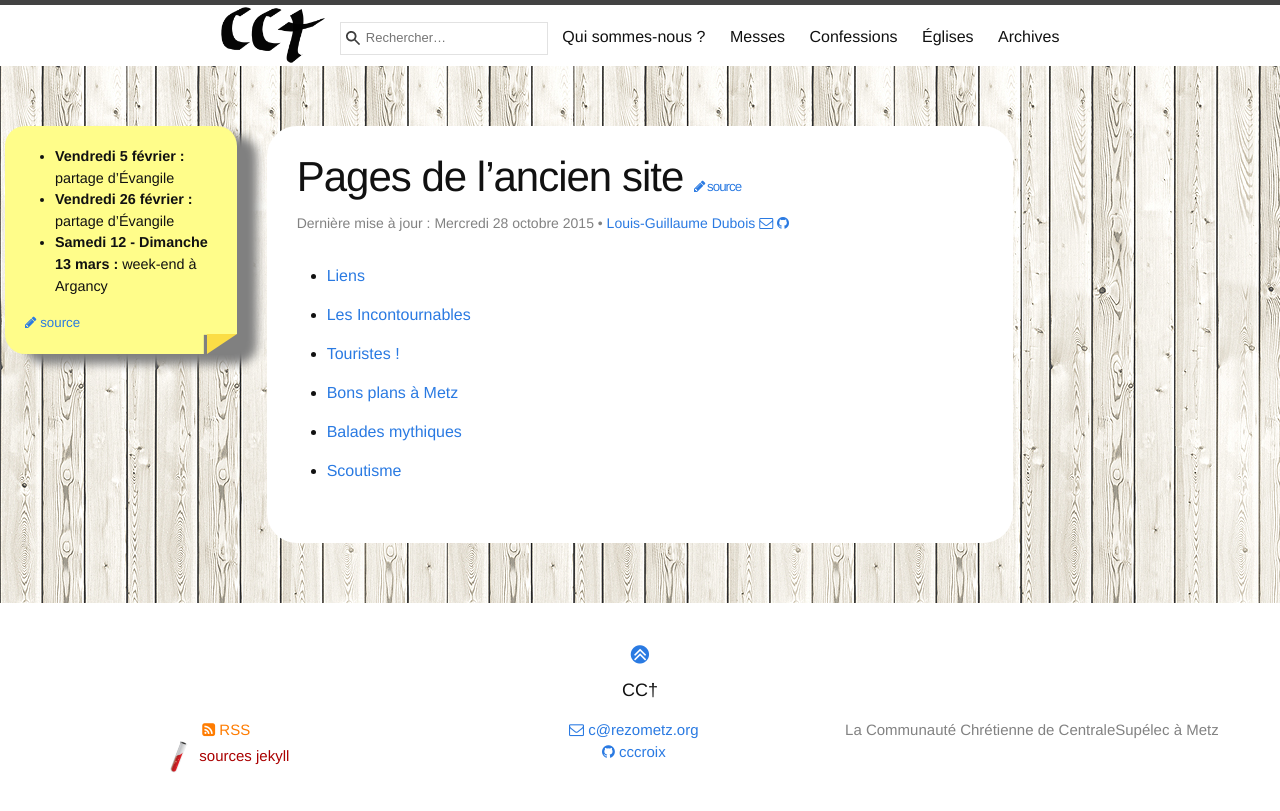
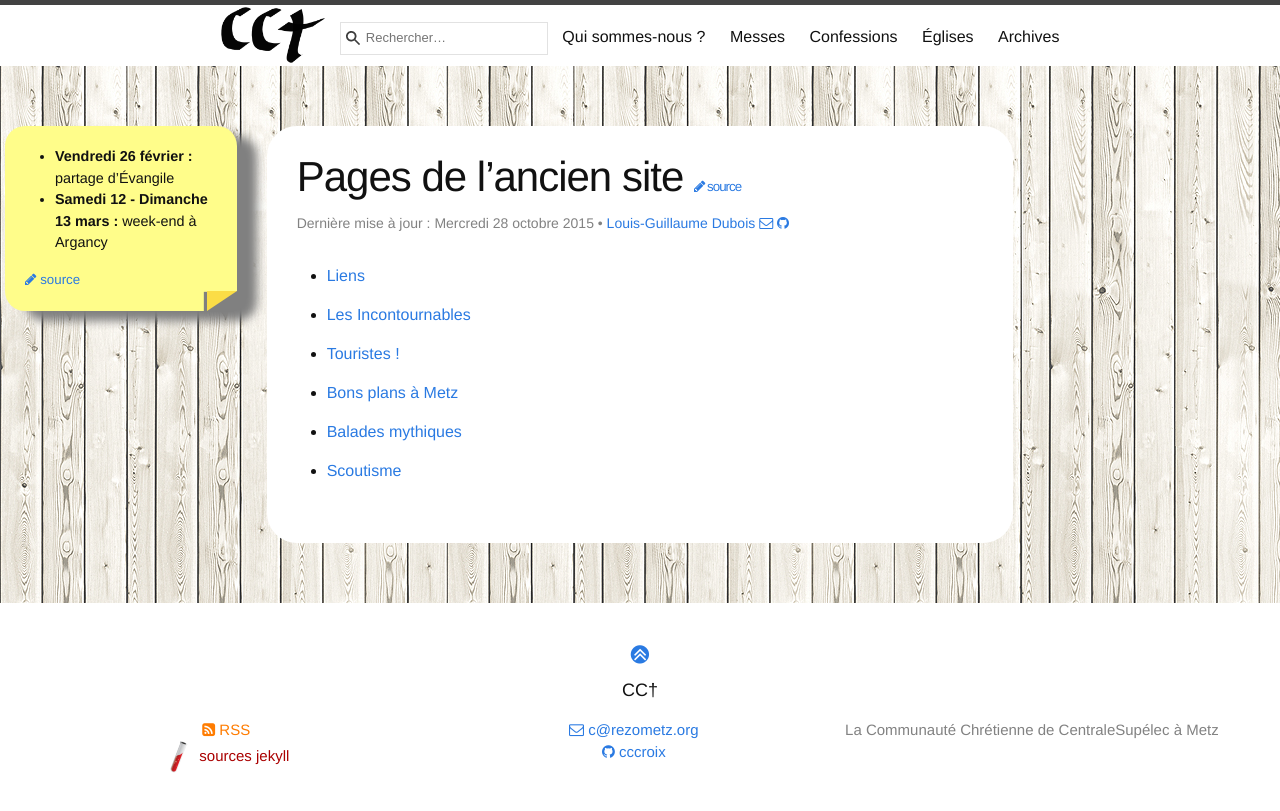
Before and after one commit to cccroix/cccroix.github.io, a Jekyll site: the page built from wpimport.md, in a window 1280 px wide. Shown: the top 811 px of the page. Built offline with Jekyll 4.4.1, drawn with Linux system fonts in a browser that asks for light colours.

Commit message:
Màj le bloc-notes

```diff
--- a/blocnote.md
+++ b/blocnote.md
@@ -5,6 +5,5 @@ published: true
 # sera affiché avant l’index des articles
 ---
 
-- **Vendredi 5 février :** partage d’Évangile
 - **Vendredi 26 février :** partage d'Évangile
 - **Samedi 12 - Dimanche 13 mars :** week-end à Argancy
```
